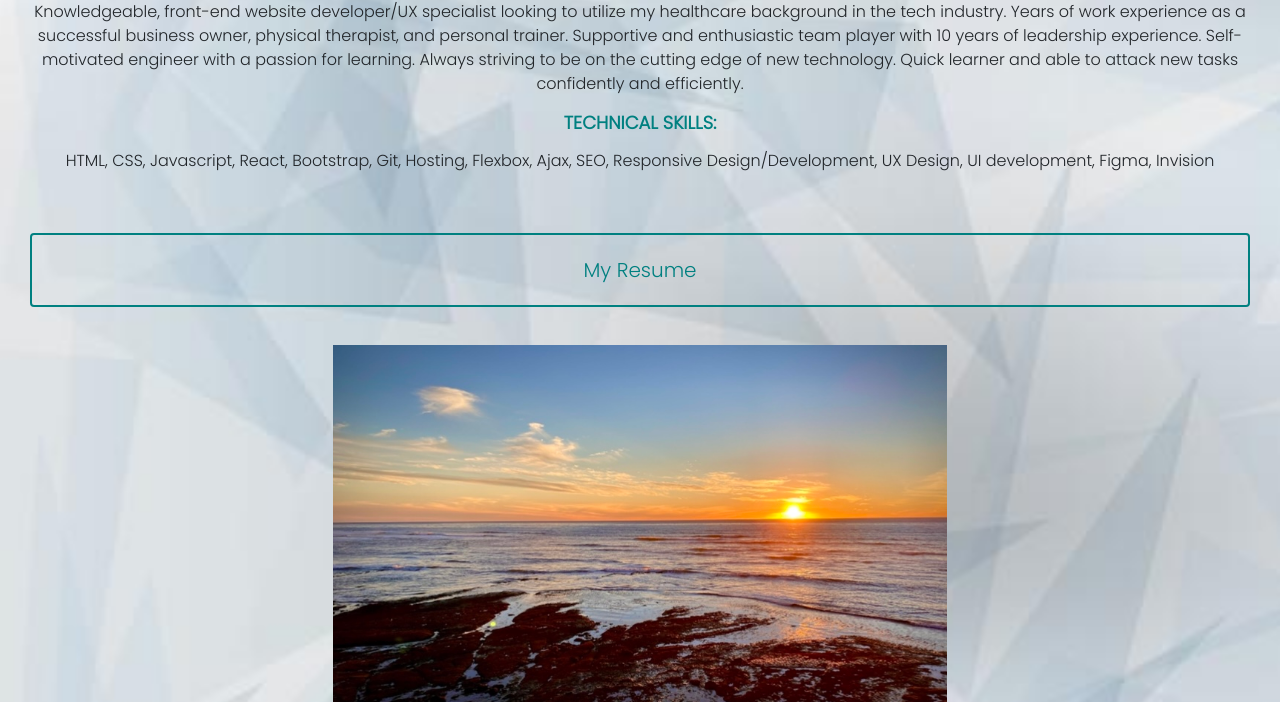
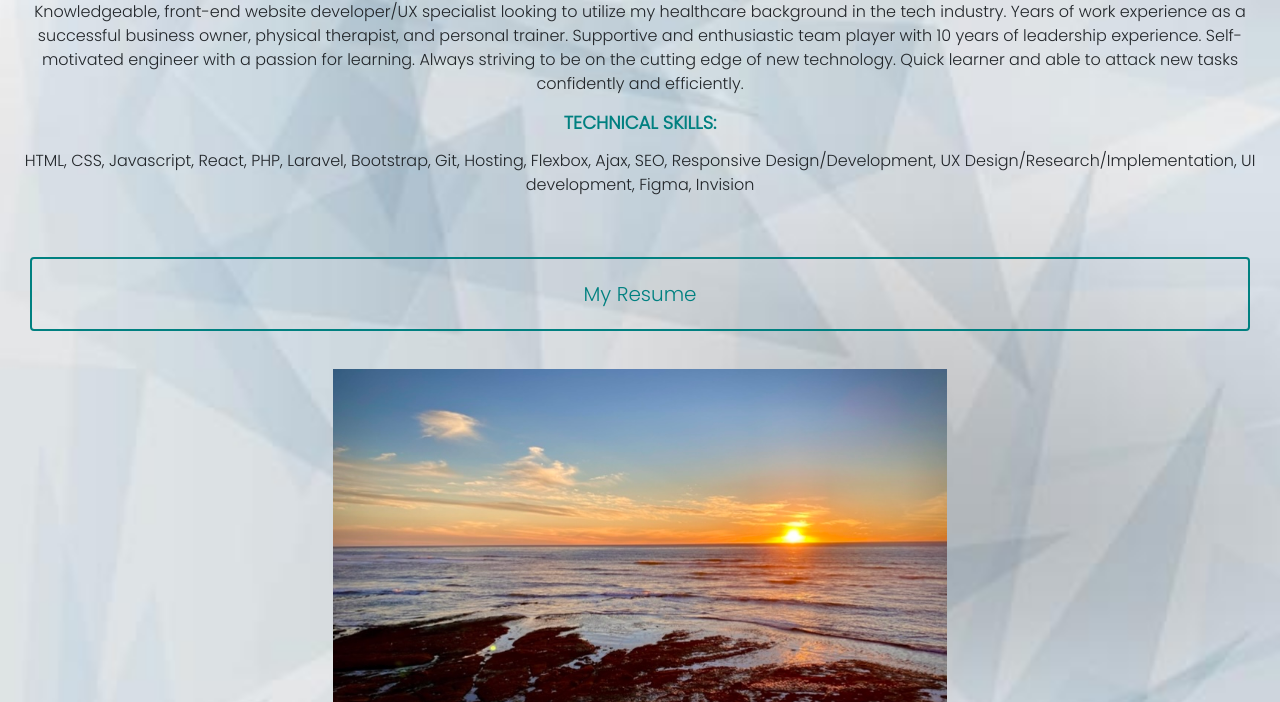
Before and after one commit to nicolejaffke/Portfolio, a plain HTML site: page about.html in a window 1280 px wide. Shown: the part 98-800 px from the top of the page. Drawn offline with nearby package versions, Linux system fonts and the light colour scheme.

Commit message:
update skills

```diff
--- a/about.html
+++ b/about.html
@@ -40,8 +40,9 @@
     </p>
     <h3><strong>TECHNICAL SKILLS:</strong></h3>
     <p>
-      HTML, CSS, Javascript, React, Bootstrap, Git, Hosting, Flexbox, Ajax, SEO,
-      Responsive Design/Development, UX Design, UI development, Figma, Invision
+      HTML, CSS, Javascript, React, PHP, Laravel, Bootstrap, Git, Hosting,
+      Flexbox, Ajax, SEO, Responsive Design/Development, UX
+      Design/Research/Implementation, UI development, Figma, Invision
     </p>
     <br />
     <a href="src/Jaffke_Resume.pdf" class="resume-link" target="_blank"
```
